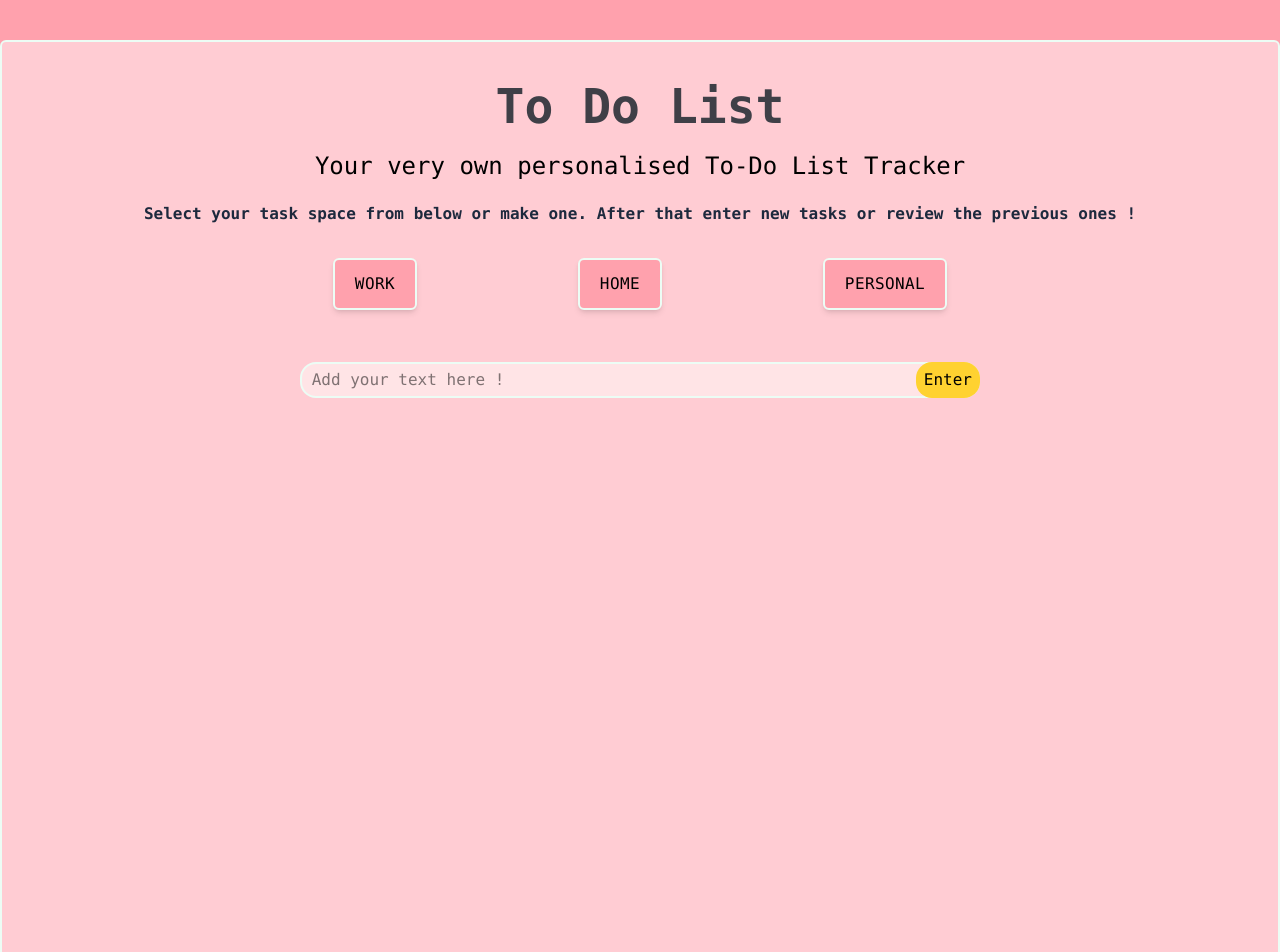
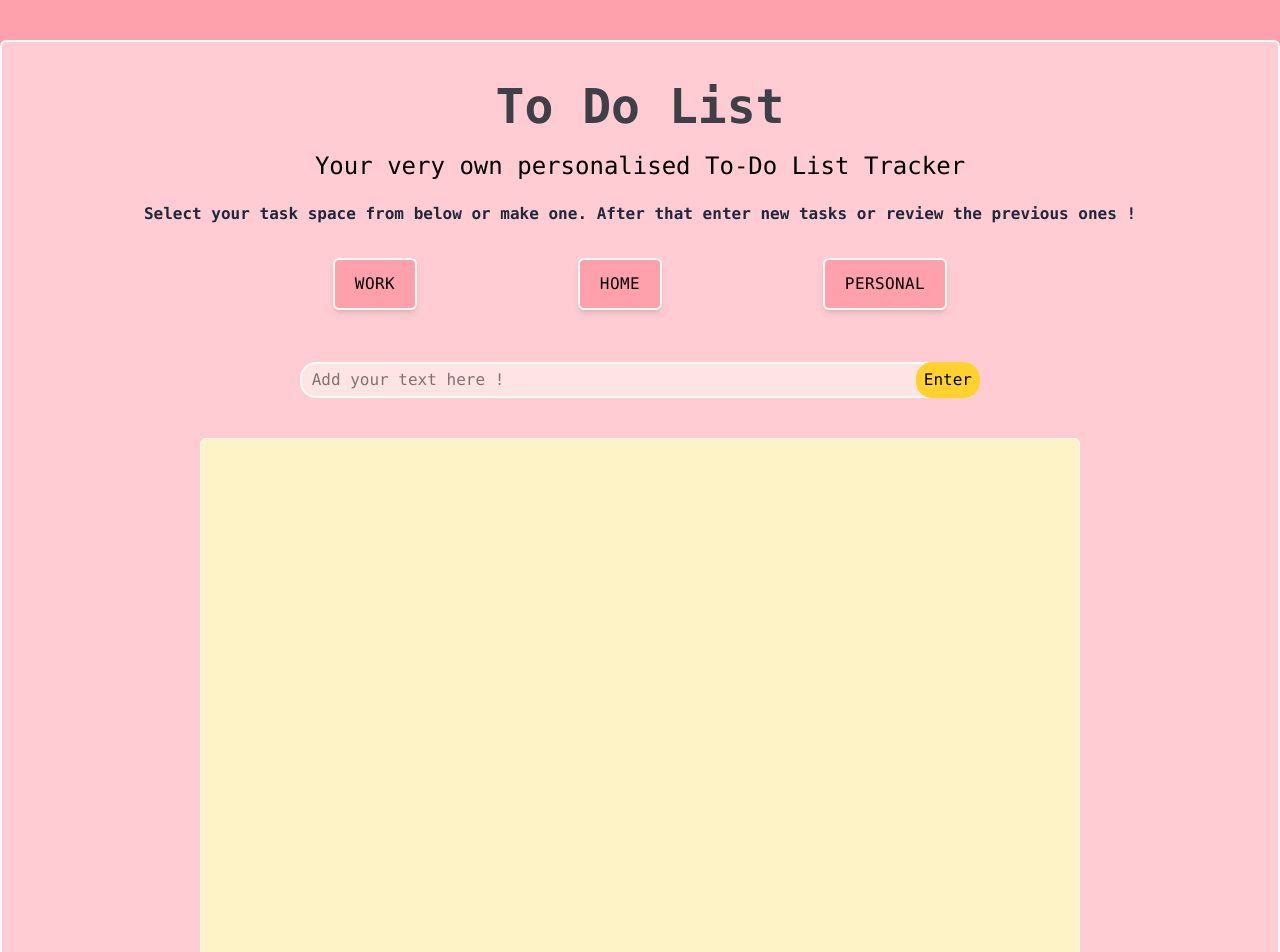
Before and after one commit to aryav-hash/Javascript-Projects, a React (Vite) app in the folder ToDoApp/: page / in a window 1280 px wide. Shown: the top 952 px of the page. Built offline with nearby package versions, Linux system fonts and the light colour scheme.

Commit message:
feat: Styled the display section of the tasks.

```diff
--- a/ToDoApp/src/App.jsx
+++ b/ToDoApp/src/App.jsx
@@ -20,11 +20,15 @@ function App() {
             </div>
             <div className="p-5 flex flex-row w-180 relative">
               <div className="w-180">
-                <input type="text" placeholder=" Add your text here !" name="activity" className="bg-rose-100 py-1 border-2 border-emerald-50 rounded-2xl w-full"/>
+                <input type="text" placeholder=" Add your text here !" id="activity" name="activity" className="bg-rose-100 py-1 border-2 border-emerald-50 rounded-2xl w-full"/>
               </div>
               <div>
-                <button type="submit" className="px-2 py-1.5 bg-amber-300 rounded-2xl aspect-1 absolute right-5 "> Enter </button>
+                <button type="submit" id="submitButton" className="px-2 py-1.5 bg-amber-300 rounded-2xl aspect-1 absolute right-5 "> Enter </button>
               </div>
+            </div>
+            <div>
+              <ul id="list" className="mt-5 py-5 pl-8 pr-20 font-sans font-medium list-disc bg-amber-100 w-220 h-160 border-1 border-emerald-50 rounded-md">
+              </ul>
             </div>
           </div>
         </div>
```
